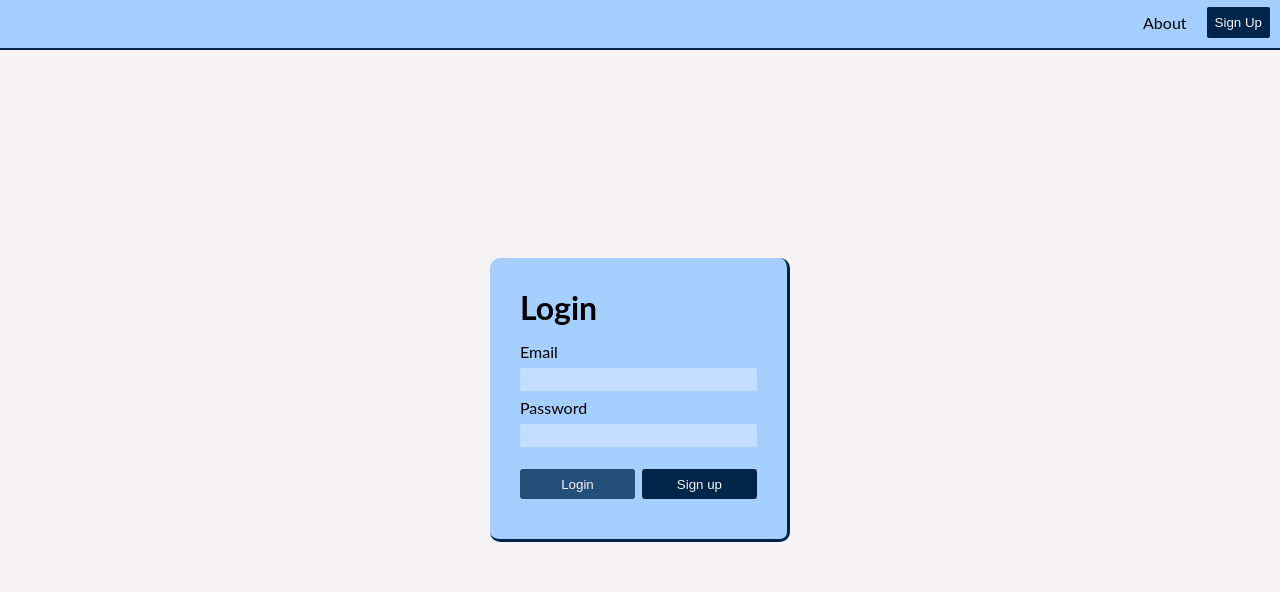
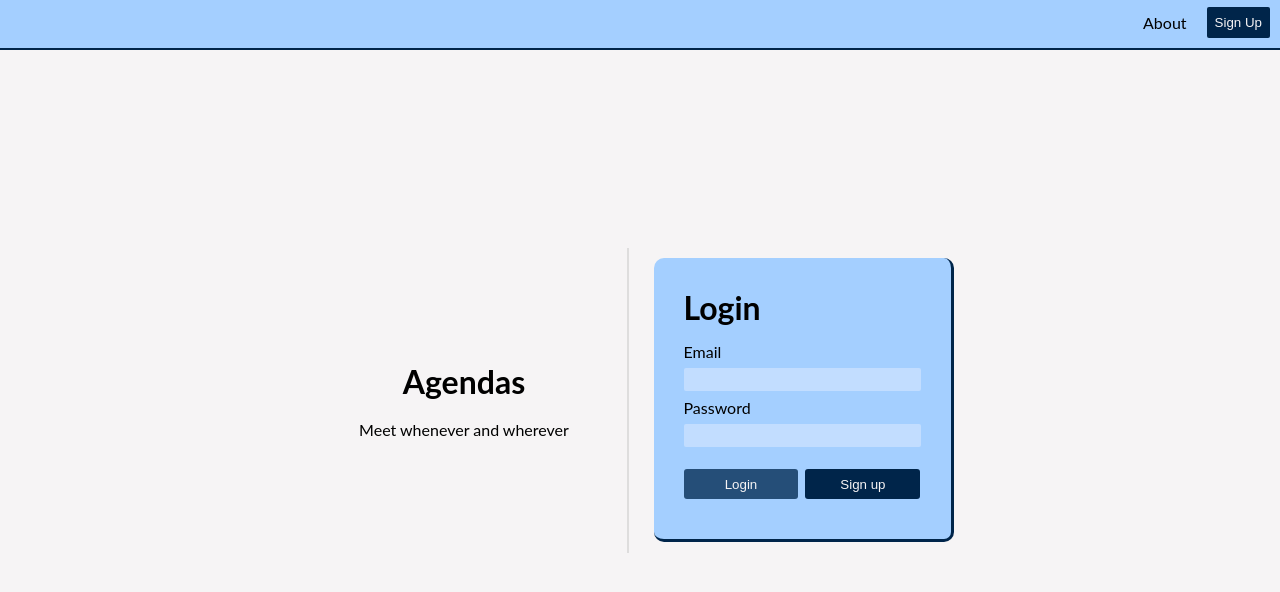
Before and after one commit to RaphaelP07/agendas_fe, a React (Create React App) app: page /agendas/login in a window 1280 px wide. Shown: the top 592 px of the page. Built offline with nearby package versions, Linux system fonts and the light colour scheme.

Commit message:
login design changes

```diff
--- a/src/App.css
+++ b/src/App.css
@@ -81,6 +81,31 @@ th {
   display: grid;
   place-items: center;
   margin: 0 10px 0 10px
+}
+
+.login-container {
+  display: flex;
+  justify-content: center;
+  width: 100vw;
+}
+
+.slogan {
+  display: grid;
+  place-content: center;
+  width: 325px;
+  text-align: center;
+}
+
+.line {
+  background-color: rgb(222, 221, 221);
+  height: 305px;
+  width: 2px;
+}
+
+.form-right {
+  display: grid;
+  place-content: center;
+  width: 350px;
 }
 
 .auth-btn {
--- a/src/components/Login.jsx
+++ b/src/components/Login.jsx
@@ -58,7 +58,14 @@ const Login = ({ setLoggedUser, setLoggedID }) => {
   return (
     <div className='container'>
       <Nav />
-      <form onSubmit={onSubmit} noValidate>
+      <div className='login-container'>
+        <div className='slogan'>
+          <h1>Agendas</h1>
+          <br />
+          <p>Meet whenever and wherever</p>
+        </div>
+        <div className='line'></div>
+        <form className='form-right' onSubmit={onSubmit} noValidate>
           <div className='form-container'>
             <h1 className='form-title form'>
               Login
@@ -99,6 +106,7 @@ const Login = ({ setLoggedUser, setLoggedID }) => {
           </div>
         </form>
       </div>
+    </div>
   )
 }
 
```
Lines whose indentation alone changed are shown as unchanged.
